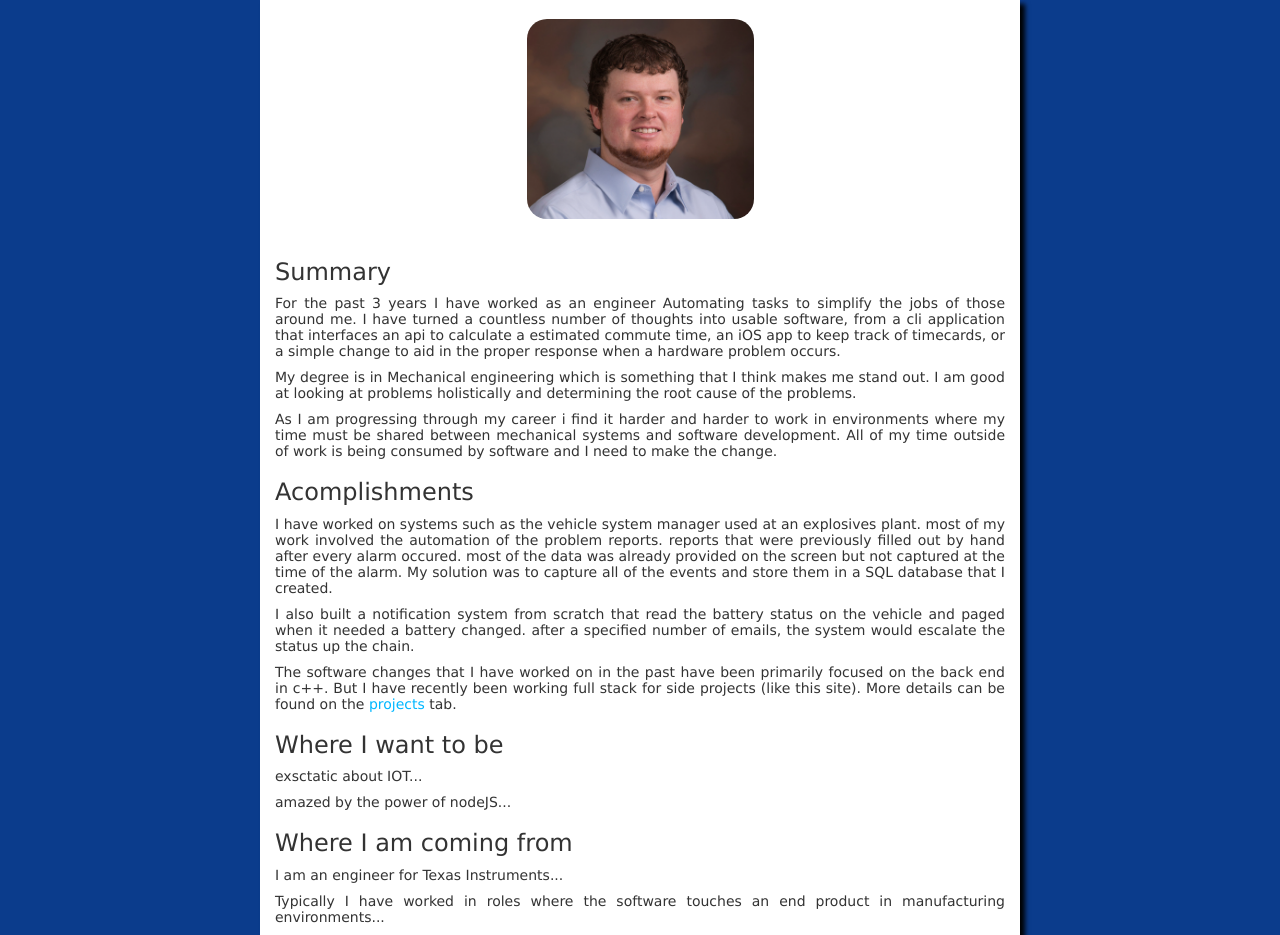
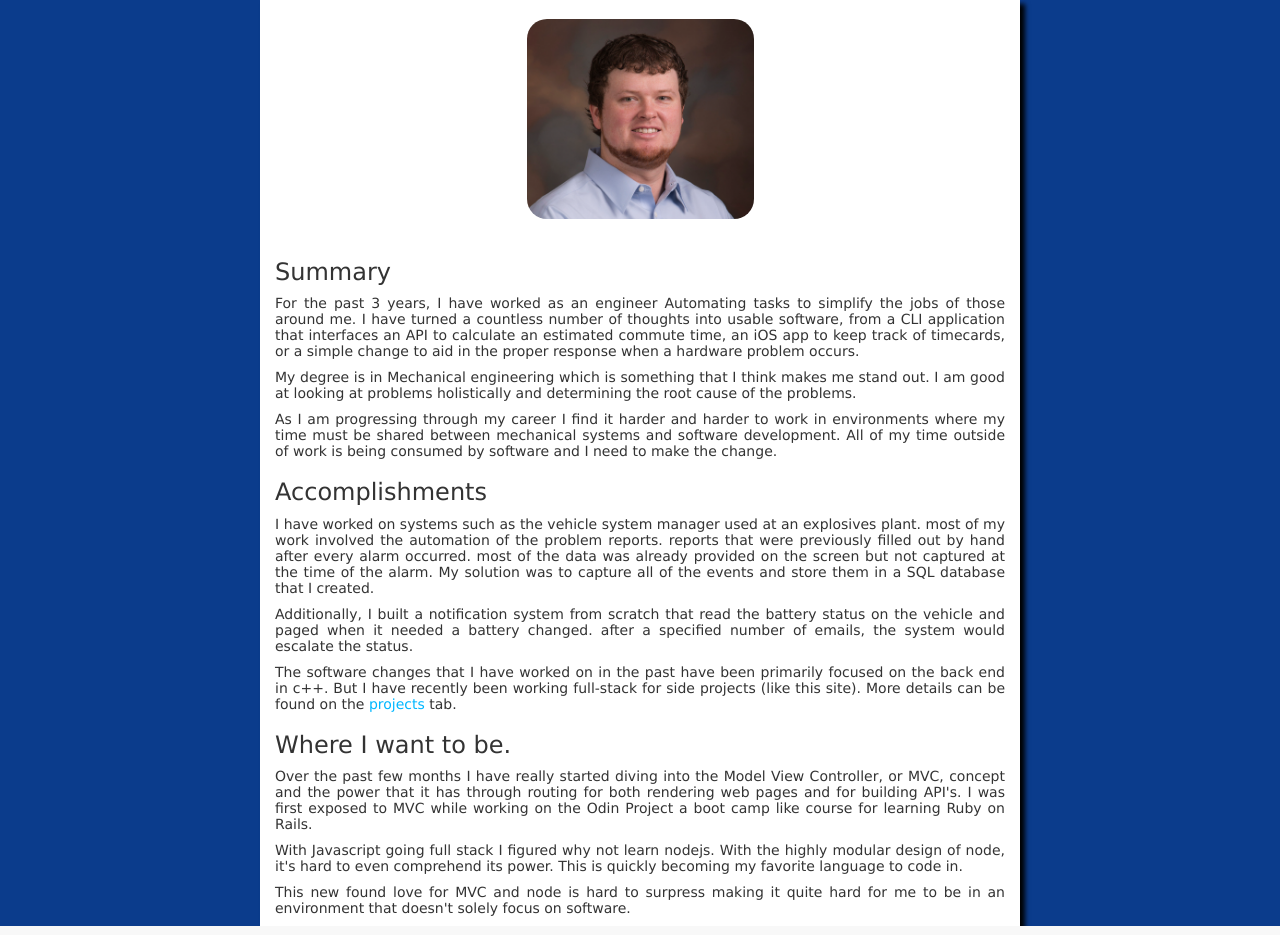
Before and after one commit to RyanTruran/Meetup, a Node server app: page /about in a window 1280 px wide. Shown: the part 71-1006 px from the top of the page. Run offline with Node 20, Linux system fonts and the light colour scheme; some libraries are stand-ins or nearby versions.

Commit message:
update about

```diff
--- a/aboutMe/views/about.hbs
+++ b/aboutMe/views/about.hbs
@@ -1,5 +1,5 @@
-<link rel='stylesheet' href='/stylesheets/about.css'/>
-  <div class="platform col-md-8 col-md-offset-2">
+<link rel='stylesheet' href='/stylesheets/about.css' />
+<div class="platform col-md-8 col-md-offset-2">
   <div align="center">
     <img src="/images/Profile-Picture-Cropped.png" class="profile-pic" />
   </div>
@@ -8,75 +8,46 @@
       Summary
     </h3>
     <p>
-      For the past 3 years I have worked as an engineer Automating tasks to
-      simplify the jobs of those around me. I have turned a countless number of
-      thoughts into usable software, from a cli application that interfaces an
-      api to calculate a estimated commute time, an iOS app to keep track of
-      timecards, or a simple change to aid in the proper response when a
-      hardware problem occurs.
+      For the past 3 years, I have worked as an engineer Automating tasks to simplify the jobs of those around me. I have turned a countless number of thoughts into usable software, from a CLI application that interfaces an API to calculate an estimated commute
+      time, an iOS app to keep track of timecards, or a simple change to aid in the proper response when a hardware problem occurs.
     </p>
     <p>
-      My degree is in Mechanical engineering which is something that I think
-      makes me stand out. I am good at looking at problems holistically and
-      determining the root cause of the problems.
+      My degree is in Mechanical engineering which is something that I think makes me stand out. I am good at looking at problems holistically and determining the root cause of the problems.
     </p>
     <p>
-      As I am progressing through my career i find it harder and harder to work
-      in environments where my time must be shared between mechanical systems
-      and software development. All of my time outside of work is being consumed
-      by software and I need to make the change.
+      As I am progressing through my career I find it harder and harder to work in environments where my time must be shared between mechanical systems and software development. All of my time outside of work is being consumed by software and I need to make
+      the change.
     </p>
 
     <h3>
-      Acomplishments
+      Accomplishments
     </h3>
 
     <p>
-      I have worked on systems such as the vehicle system manager used at an
-      explosives plant. most of my work involved the automation of the problem
-      reports. reports that were previously filled out by hand after every alarm
-      occured. most of the data was already provided on the screen but not
-      captured at the time of the alarm. My solution was to capture all of the
-      events and store them in a SQL database that I created.
+      I have worked on systems such as the vehicle system manager used at an explosives plant. most of my work involved the automation of the problem reports. reports that were previously filled out by hand after every alarm occurred. most of the data was already
+      provided on the screen but not captured at the time of the alarm. My solution was to capture all of the events and store them in a SQL database that I created.
     </p>
 
     <p>
-      I also built a notification system from scratch that read the battery
-      status on the vehicle and paged when it needed a battery changed. after a
-      specified number of emails, the system would escalate the status up the
-      chain.
+      Additionally, I built a notification system from scratch that read the battery status on the vehicle and paged when it needed a battery changed. after a specified number of emails, the system would escalate the status.
     </p>
 
     <p>
-      The software changes that I have worked on in the past have been primarily
-      focused on the back end in c++. But I have recently been working full
-      stack for side projects (like this site). More details can be found on the
-      <a href="/projects">projects</a> tab.
+      The software changes that I have worked on in the past have been primarily focused on the back end in c++. But I have recently been working full-stack for side projects (like this site). More details can be found on the <a href="/projects">projects</a>      tab.
     </p>
 
     <h3>
-    Where I want to be
-
+    Where I want to be.
     </h3>
     <p>
-      exsctatic about IOT...
+      Over the past few months I have really started diving into the Model View Controller, or MVC, concept and the power that it has through routing for both rendering web pages and for building API's. I was first exposed to MVC while working on the Odin Project
+      a boot camp like course for learning Ruby on Rails.
     </p>
-
     <p>
-      amazed by the power of nodeJS...
+      With Javascript going full stack I figured why not learn nodejs. With the highly modular design of node, it's hard to even comprehend its power. This is quickly becoming my favorite language to code in.
     </p>
-
-    <h3>
-    Where I am coming from
-    </h3>
     <p>
-      I am an engineer for Texas Instruments...
+      This new found love for MVC and node is hard to surpress making it quite hard for me to be in an environment that doesn't solely focus on software.
     </p>
-
-    <p>
-      Typically I have worked in roles where the software touches an end product in manufacturing environments...
-    </p>
-
   </div>
-
 </div>
```
